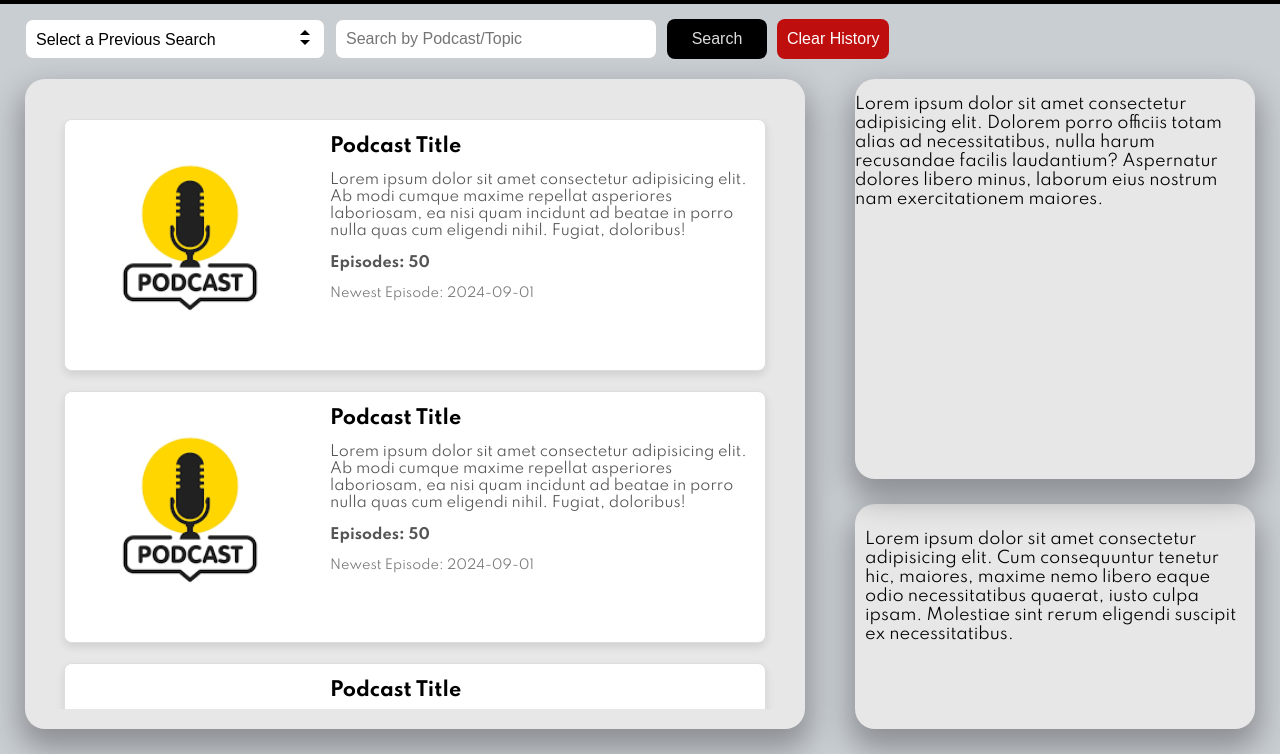
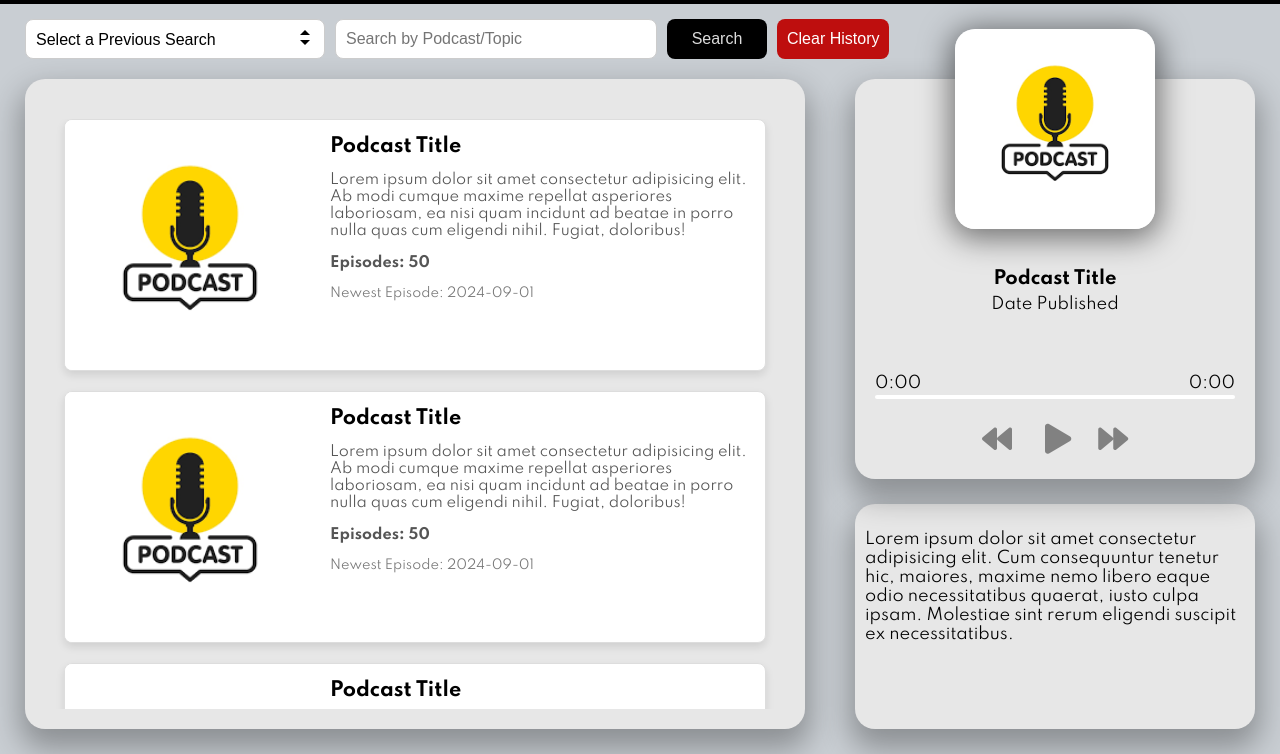
Before and after one commit to faradilshodov/podcast-player, a website: page public/index.html in a window 1280 px wide. Shown: the part 46-800 px from the top of the page. Drawn offline with Linux system fonts and the light colour scheme.

Commit message:
Added player UI

```diff
--- a/public/index.html
+++ b/public/index.html
@@ -106,7 +106,33 @@
         <!-- Player Container -->
         <div class="player-container">
             <div class="player">
-                <p>Lorem ipsum dolor sit amet consectetur adipisicing elit. Dolorem porro officiis totam alias ad necessitatibus, nulla harum recusandae facilis laudantium? Aspernatur dolores libero minus, laborum eius nostrum nam exercitationem maiores.</p>
+                <!-- Image -->
+                <div class="img-container">
+                    <img id="image" src="./default-podcast.png" alt="Podcast Image">
+                </div>
+                <!-- Title Container -->
+                <div class="title-container">
+                    <h2 id="title">Podcast Title</h2>
+                    <h3 id="datePublished">Date Published</h3>
+                </div>
+                <!-- Audio Element -->
+                <audio id="player" src=""></audio>
+                <div class="controls-container">
+                    <!-- Progress -->
+                    <div class="progress-container" id="progress-container">
+                        <div class="progress" id="progress"></div>
+                        <div class="duration-wrapper">
+                            <span id="current-time">0:00</span>
+                            <span id="duration">0:00</span>
+                        </div>
+                    </div>
+                    <!-- Controls -->
+                    <div class="player-controls">
+                        <i class="fas fa-backward" id="prev" title="-15 Seconds"></i>
+                        <i class="fas fa-play main-button" id="play" title="Play"></i>
+                        <i class="fas fa-forward" id="next" title="+15 Seconds"></i>
+                    </div>
+                </div>
             </div>
 
             <div class="queue">
--- a/public/style.css
+++ b/public/style.css
@@ -1,5 +1,5 @@
 /* @import url('https://fonts.googleapis.com/css2?family=League+Spartan:wght@100..900&family=Roboto:ital,wght@0,100..900;1,100..900&display=swap'); */
-@import url('https://fonts.googleapis.com/css?family=Spartan:400,700&display=swap');
+@import url("https://fonts.googleapis.com/css?family=Spartan:400,700&display=swap");
 
 html {
     box-sizing: border-box;
@@ -9,7 +9,7 @@ body {
     margin: 0;
     min-height: 100vh;
     background: #c9ced3;
-    font-family: 'Spartan', sans-serif;
+    font-family: "Spartan", sans-serif;
 }
 
 /* Navigation ------------------------------------------------- */
@@ -30,11 +30,11 @@ body {
     font-size: 28px;
     margin: 0;
     margin-left: 25px;
-    color: #1DB954;
+    color: #1db954;
 }
 
 .nav-wrapper i {
-    color: #1DB954;
+    color: #1db954;
     font-size: 25px;
     position: relative;
     top: -3px;
@@ -49,7 +49,9 @@ body {
     display: flex;
 }
 
-select, input, button {
+select,
+input,
+button {
     margin: 5px;
     padding: 10px;
     font-size: 16px;
@@ -164,11 +166,12 @@ button:hover {
 }
 
 @keyframes pulse {
-    0%, 100% {
+    0%,
+    100% {
         color: black;
     }
     50% {
-        color: #1DB954;
+        color: #1db954;
     }
 }
 
@@ -213,10 +216,9 @@ button:hover {
 .card p {
     font-size: 0.9em;
     color: #555;
-
 }
 
-.card .episode-count  {
+.card .episode-count {
     margin-top: 10px;
     font-weight: bold;
 }
@@ -239,6 +241,125 @@ button:hover {
     position: relative;
 }
 
+.img-container {
+    width: 200px;
+    height: 200px;
+    position: relative;
+    top: -50px;
+	margin: 0 auto;
+}
+
+.img-container img {
+    height: 100%;
+    width: 100%;
+    object-fit: cover;
+    border-radius: 20px;
+    box-shadow: 0 5px 30px 5px rgba(0, 0, 0, 0.5);
+}
+
+.title-container {
+	box-sizing: border-box;
+	padding: 10px;
+	position: relative;
+	top: -20px;
+}
+
+.title-container h2 {
+    font-size: 18px;
+    text-align: center;
+    margin: 0;
+}
+
+.title-container h3 {
+    font-size: 16px;
+    text-align: center;
+    font-weight: 400;
+    margin: 5px 0 0;
+}
+
+/* Controls Container */
+.controls-container {
+	position: absolute;
+	width: 100%;
+	bottom: 10px;
+}
+
+/* Progress */
+.progress-container {
+    background: #fff;
+    border-radius: 5px;
+    cursor: pointer;
+    margin: 40px 20px;
+    height: 4px;
+    width: 90%;
+}
+
+.progress {
+    background: #242323;
+    border-radius: 5px;
+    height: 100%;
+    width: 0%;
+    transition: width 0.1s linear;
+}
+
+.duration-wrapper {
+    position: relative;
+    top: -25px;
+    display: flex;
+    justify-content: space-between;
+}
+
+/* Controls */
+.player-controls {
+    position: relative;
+    top: -15px;
+    left: 15px;
+	display: flex;
+	justify-content: center;
+	align-items: center;
+}
+
+.player-controls .fas {
+    font-size: 30px;
+    color: rgb(129, 129, 129);
+    margin-right: 30px;
+    cursor: pointer;
+    user-select: none;
+}
+
+.player-controls .fas:hover {
+    filter: brightness(80%);
+}
+
+.main-button {
+    position: relative;
+    left: 3px;
+}
+
+/* Media Query: iPhone (Vertical) */
+@media screen and (max-width: 376px) {
+    .player-container {
+        width: 95vw;
+    }
+
+    .img-container {
+        left: 29px;
+    }
+
+    h2 {
+        font-size: 20px;
+    }
+
+    h3 {
+        font-size: 15px;
+    }
+
+    .player-controls {
+        top: -10px;
+        left: 100px;
+    }
+}
+
 /* Queue */
 .queue {
     background: #e7e7e7;
@@ -249,5 +370,4 @@ button:hover {
     margin-top: 25px;
     padding: 10px;
     box-sizing: border-box;
-
 }
```
Also changed, not shown: public/script.js (+136 -0 lines).
